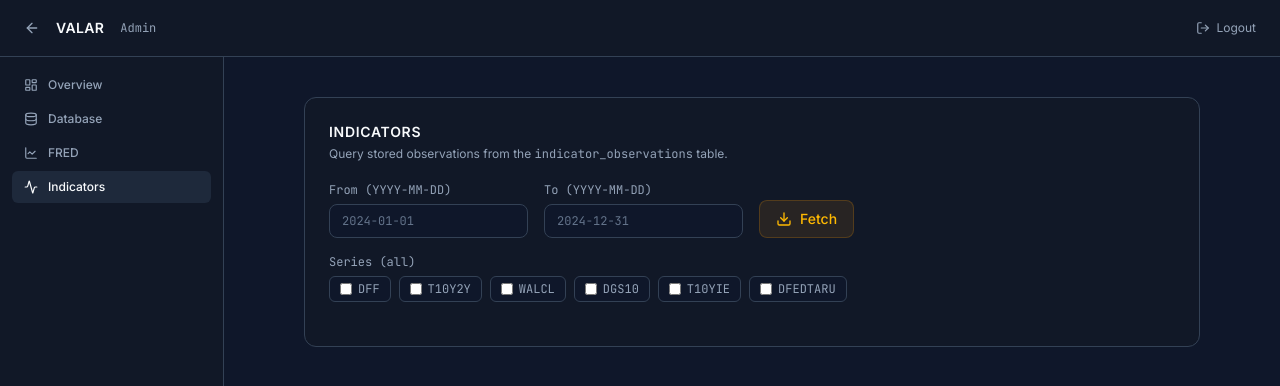
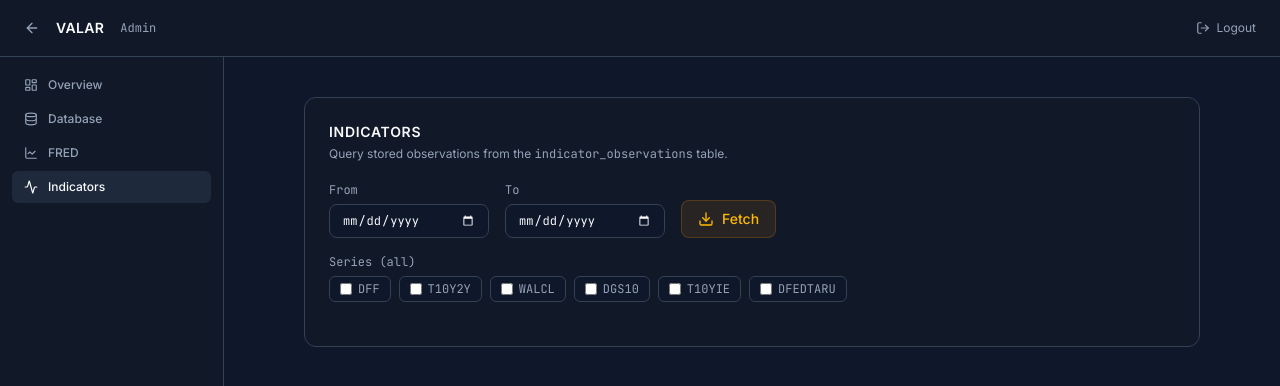
Before and after one commit to DanielBykov/next-v9-valar-micro-screener, a Next.js app: page /admin/indicators in a window 1280 px wide. Shown: the top 386 px of the page. Built offline with nearby package versions, Linux system fonts and the light colour scheme.

Commit message:
refactor(admin): improve date inputs and simplify login redirect logic
- Update date inputs in Indicators table to use `type="date"` for better UX.
- Remove unused placeholders and unnecessary dark mode styles.
- Simplify login redirect logic by hardcoding `nextPath`.

```diff
--- a/app/admin/indicators/indicators-table.tsx
+++ b/app/admin/indicators/indicators-table.tsx
@@ -57,24 +57,22 @@ export function IndicatorsTable() {
       <div className="grid gap-4 mb-5">
         <div className="flex flex-wrap items-end gap-4">
           <div className="space-y-1.5">
-            <label className="text-xs text-[#94A3B8] font-mono block">From (YYYY-MM-DD)</label>
+            <label className="text-xs text-[#94A3B8] font-mono block">From</label>
             <input
-              type="text"
+              type="date"
               value={from}
               onChange={(e) => setFrom(e.target.value)}
-              placeholder="2024-01-01"
-              className="px-3 py-2 text-xs font-mono rounded-lg border border-[#334155] bg-[#0F172A] text-[#F8FAFC] placeholder:text-[#64748B] focus:outline-none focus:border-[#475569] min-w-[160px]"
+              className="px-3 py-2 text-xs font-mono rounded-lg border border-[#334155] bg-[#0F172A] text-[#F8FAFC] focus:outline-none focus:border-[#475569] min-w-[160px] [color-scheme:dark]"
             />
           </div>
 
           <div className="space-y-1.5">
-            <label className="text-xs text-[#94A3B8] font-mono block">To (YYYY-MM-DD)</label>
+            <label className="text-xs text-[#94A3B8] font-mono block">To</label>
             <input
-              type="text"
+              type="date"
               value={to}
               onChange={(e) => setTo(e.target.value)}
-              placeholder="2024-12-31"
-              className="px-3 py-2 text-xs font-mono rounded-lg border border-[#334155] bg-[#0F172A] text-[#F8FAFC] placeholder:text-[#64748B] focus:outline-none focus:border-[#475569] min-w-[160px]"
+              className="px-3 py-2 text-xs font-mono rounded-lg border border-[#334155] bg-[#0F172A] text-[#F8FAFC] focus:outline-none focus:border-[#475569] min-w-[160px] [color-scheme:dark]"
             />
           </div>
 
--- a/app/login/page.tsx
+++ b/app/login/page.tsx
@@ -6,7 +6,8 @@ import { useRouter, useSearchParams } from "next/navigation";
 export default function LoginPage() {
   const router = useRouter();
   const searchParams = useSearchParams();
-  const nextPath = searchParams.get("next") || "/admin";
+  // const nextPath = searchParams.get("next") || "/admin";
+  const nextPath = "/admin";
 
   const [password, setPassword] = useState("");
   const [error, setError] = useState<string | null>(null);
```
